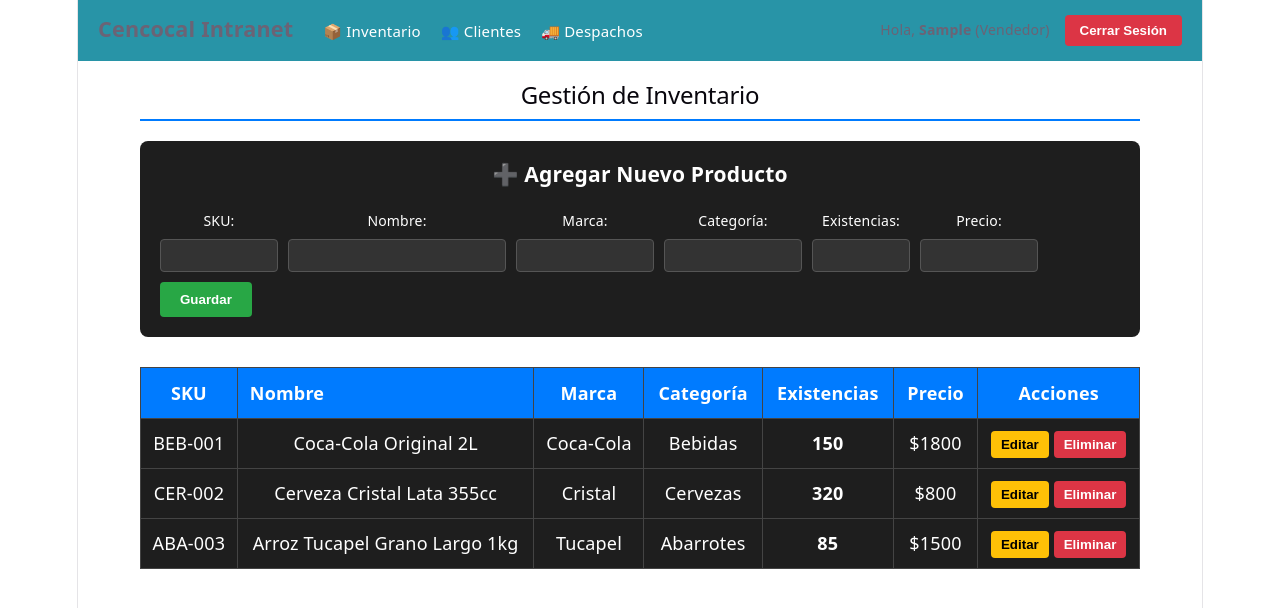
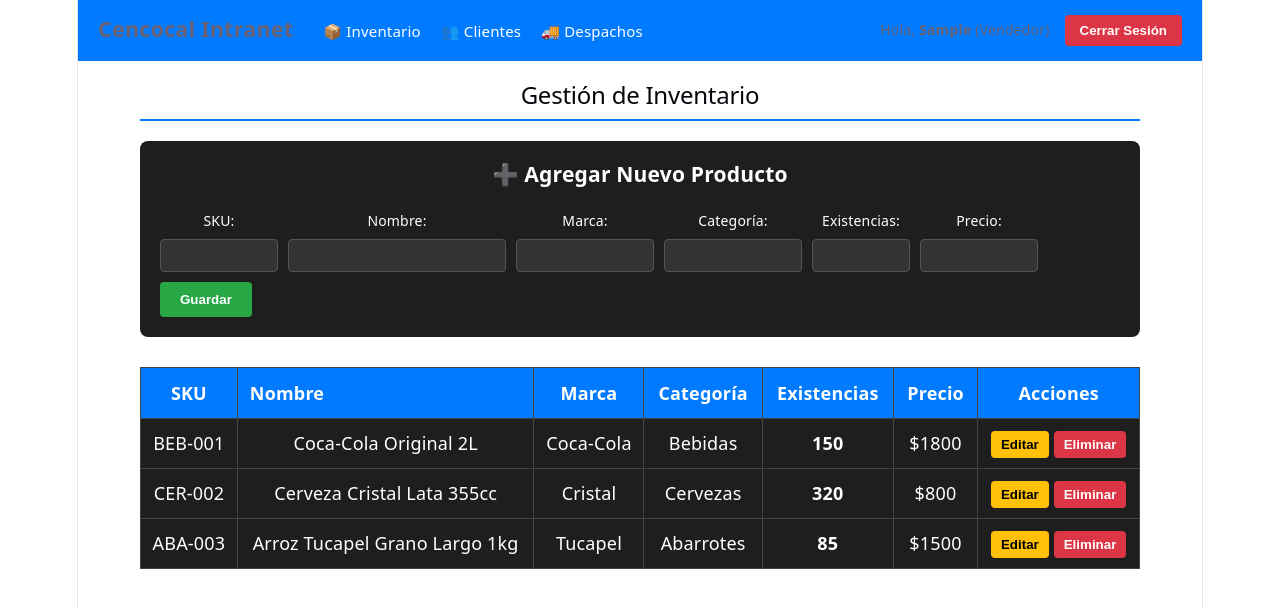
Before and after one commit to Latuliny/cencocal-intranet, a React (Vite) app: page / in a window 1280 px wide. Both pictures are taken after typing "Sample", "Sample123" into the empty fields and a click on the button "Ingresar". Shown: the top 608 px of the page. Built offline with nearby package versions, Linux system fonts and the light colour scheme.

Commit message:
restauracion de los colores de la barra e entre otros

```diff
--- a/src/components/Navbar.tsx
+++ b/src/components/Navbar.tsx
@@ -15,7 +15,7 @@ export const Navbar = () => {
   if (!user) return null;
 
   return (
-    <nav style={{ background: '#2894a7', padding: '15px 20px', display: 'flex', justifyContent: 'space-between', alignItems: 'center' }}>
+    <nav style={{ background: '#007bff', padding: '15px 20px', display: 'flex', justifyContent: 'space-between', alignItems: 'center' }}>
       <div>
         <span style={{ fontWeight: 'bold', fontSize: '1.2rem', marginRight: '30px' }}>Cencocal Intranet</span>
         <Link to="/inventario" style={{ color: 'white', textDecoration: 'none', marginRight: '20px', fontSize: '15px' }}>📦 Inventario</Link>
--- a/src/pages/Clientes.tsx
+++ b/src/pages/Clientes.tsx
@@ -71,7 +71,7 @@ export const Clientes = () => {
 
   return (
     <div style={{ maxWidth: '1100px', margin: '0 auto', padding: '20px' }}>
-      <h2 style={{ borderBottom: '2px solid #ff0000', paddingBottom: '10px' }}>Directorio de Comercios Asociados</h2>
+      <h2 style={{ borderBottom: '2px solid #28a745', paddingBottom: '10px' }}>Directorio de Comercios Asociados</h2>
       <div style={{ background: '#1e1e1e', padding: '20px', borderRadius: '8px', marginTop: '20px', color: 'white' }}>
         <h3 style={{ marginTop: 0 }}>{editandoRut ? '✏️ Editar Negocio' : '➕ Registrar Nuevo Negocio'}</h3>
         <form onSubmit={guardarCliente} style={{ display: 'flex', gap: '10px', flexWrap: 'wrap', alignItems: 'flex-end' }}>
@@ -106,7 +106,7 @@ export const Clientes = () => {
 
       <table style={{ width: '100%', borderCollapse: 'collapse', marginTop: '30px', backgroundColor: '#1e1e1e', color: '#fff' }}>
         <thead>
-          <tr style={{ backgroundColor: '#51ff00' }}>
+          <tr style={{ backgroundColor: '#0077ff' }}>
             <th style={{ padding: '12px', border: '1px solid #444', textAlign: 'left' }}>RUT</th>
             <th style={{ padding: '12px', border: '1px solid #444', textAlign: 'left' }}>Nombre Local</th>
             <th style={{ padding: '12px', border: '1px solid #444', textAlign: 'left' }}>Dueño/Encargado</th>
```
